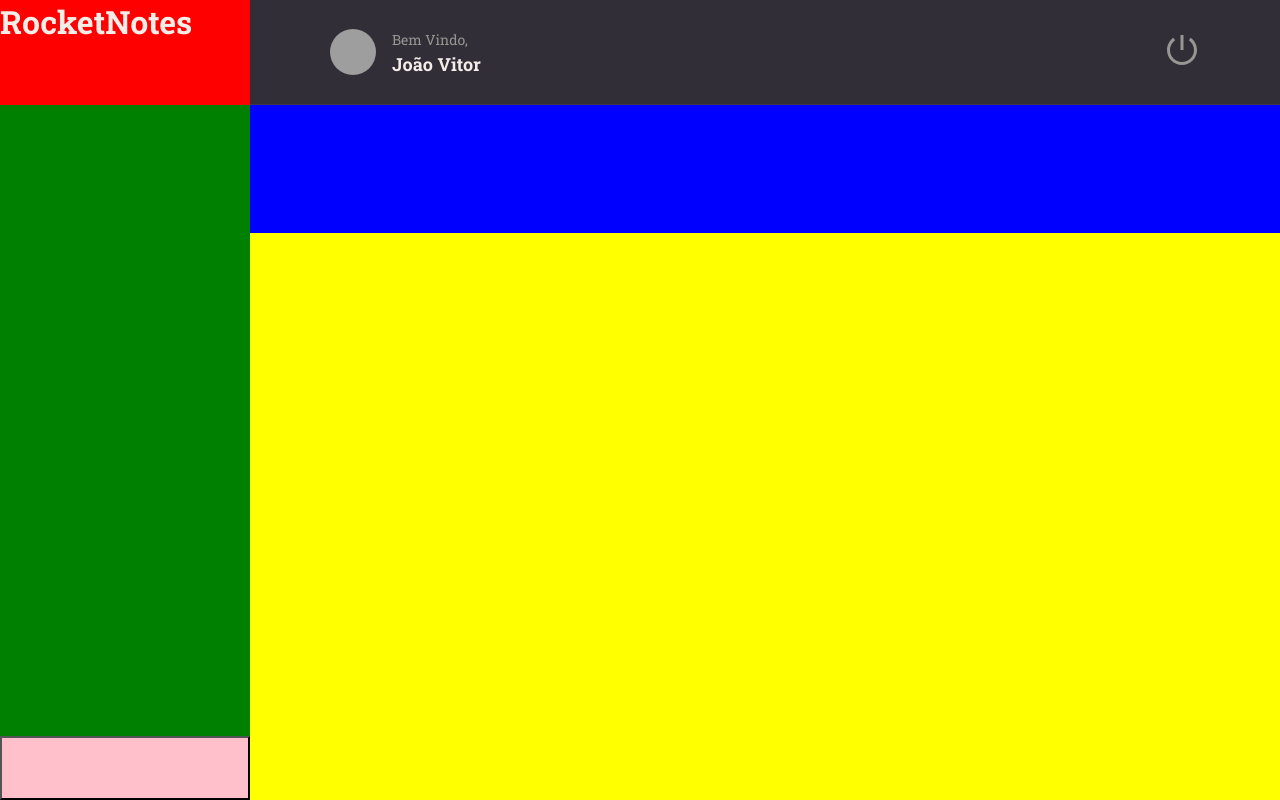
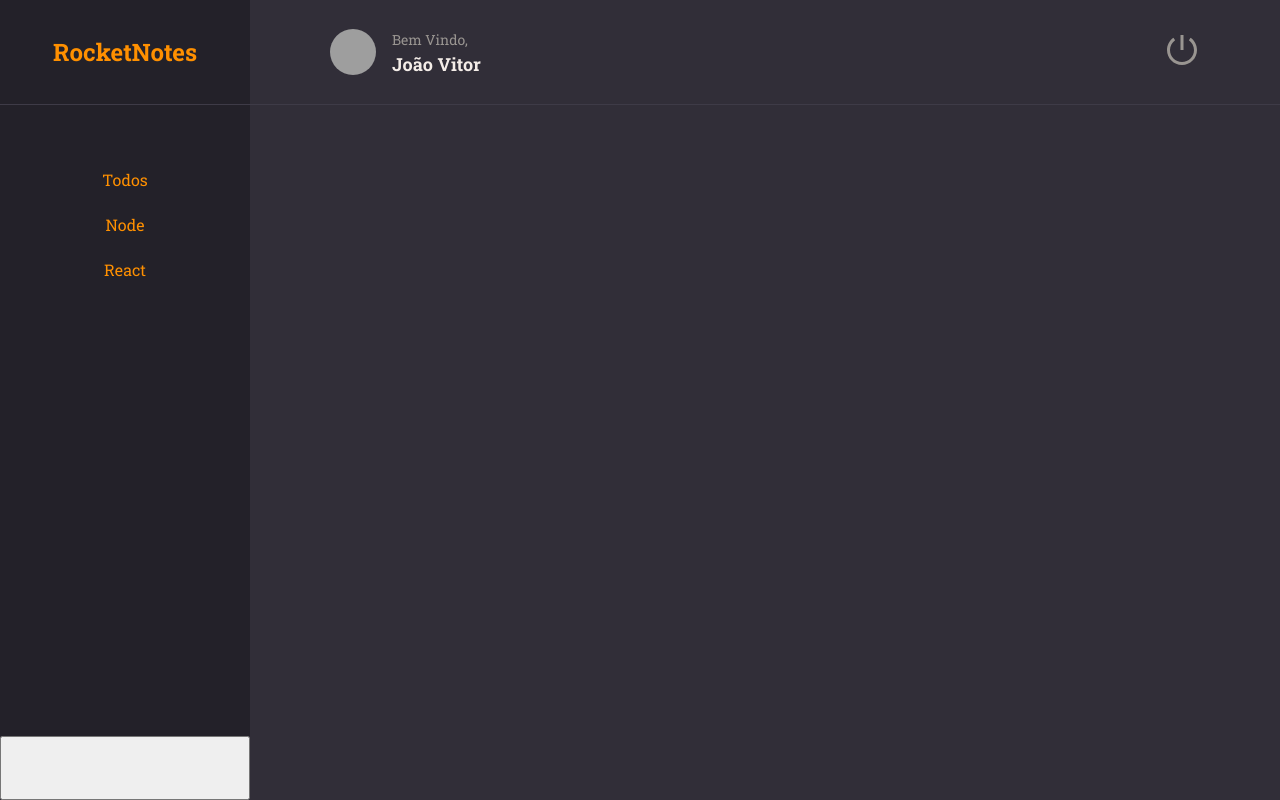
Before and after one commit to JVitor-Dev/app-notes, a React (Vite) app: page / in a window 1280 px wide. Built offline with nearby package versions, Linux system fonts and the light colour scheme; grey boxes are pictures that could not be loaded.

Commit message:
menu tags ok

```diff
--- a/src/Components/ButtonText/index.jsx
+++ b/src/Components/ButtonText/index.jsx
@@ -1,9 +1,10 @@
 import {Container} from "./style"
 
-export function ButtonText({title, ...rest}){
+export function ButtonText({title, isActive = false, ...rest}){
   return(
     <Container
       type="button"
+      $isactive={isActive.toString}
       {...rest}
     >
       {title}
--- a/src/Components/ButtonText/style.js
+++ b/src/Components/ButtonText/style.js
@@ -2,7 +2,8 @@
 
 export const Container = styled.button`
   font-size: 16px;
-  color: ${({ theme }) => theme.COLORS.ORANGE};
+  color: ${({ theme, $isactive }) =>
+    $isactive ? theme.COLORS.ORANGE : theme.COLORS.GRAY_100};
   background: none;
   border: none;
   display: flex-inline;
--- a/src/pages/Home/index.jsx
+++ b/src/pages/Home/index.jsx
@@ -1,6 +1,7 @@
 import { Container, Brand, Menu, Search, Content, NewNote } from './style'
 
 import { Header } from '../../Components/Header'
+import { ButtonText } from '../../Components/ButtonText'
 
 export function Home(){
   return(
@@ -11,7 +12,11 @@
 
       <Header/>
 
-      <Menu></Menu>
+      <Menu>
+        <li><ButtonText title="Todos" isActive/></li>
+        <li><ButtonText title="Node" /></li>
+        <li><ButtonText title="React"/></li>
+      </Menu>
 
       <Search></Search>
 
--- a/src/pages/Home/style.js
+++ b/src/pages/Home/style.js
@@ -14,25 +14,41 @@
 
 export const Brand = styled.div`
   grid-area: brand;
-  background-color: red;
+
+  display: flex;
+  justify-content: center;
+  align-items: center;
+
+  border-bottom: 1px solid ${({ theme }) => theme.COLORS.BACKGROUND_700};
+  background-color: ${({ theme }) => theme.COLORS.BACKGROUND_900};
+
+  > h1 {
+    font-size: 24px;
+    color: ${({ theme }) => theme.COLORS.ORANGE};
+  }
 `
 
 export const Menu = styled.ul`
   grid-area: menu;
-  background-color: green;
+
+  background-color: ${({ theme }) => theme.COLORS.BACKGROUND_900};
+
+  padding-top: 64px;
+  text-align: center;
+
+  > li {
+    margin-bottom: 24px;
+  }
 `
 
 export const Search = styled.div`
   grid-area: search;
-  background-color: blue;
 `
 
 export const Content = styled.div`
   grid-area: content;
-  background-color: yellow;
 `
 
 export const NewNote = styled.button`
   grid-area: newnote;
-  background-color: pink;
 `
```
